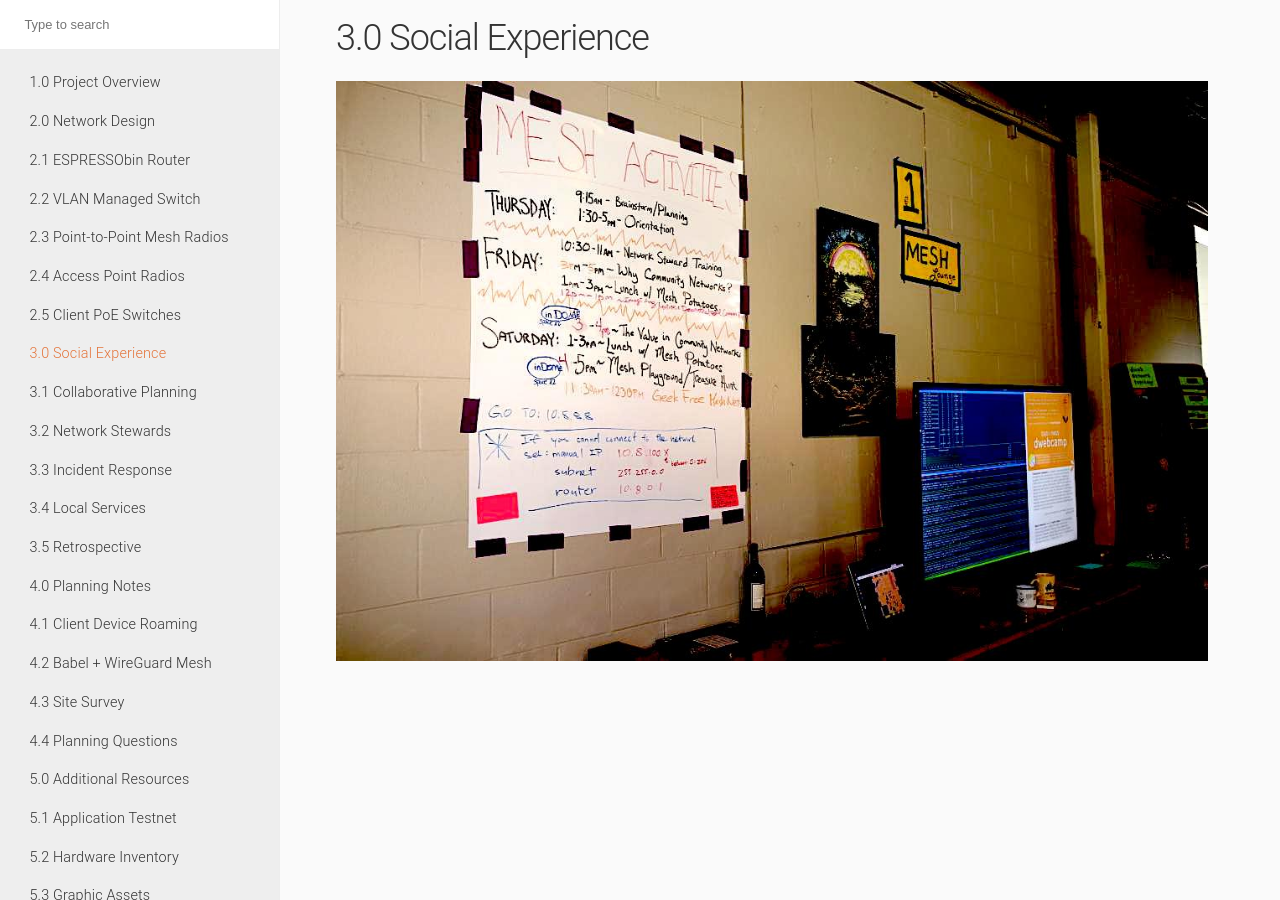
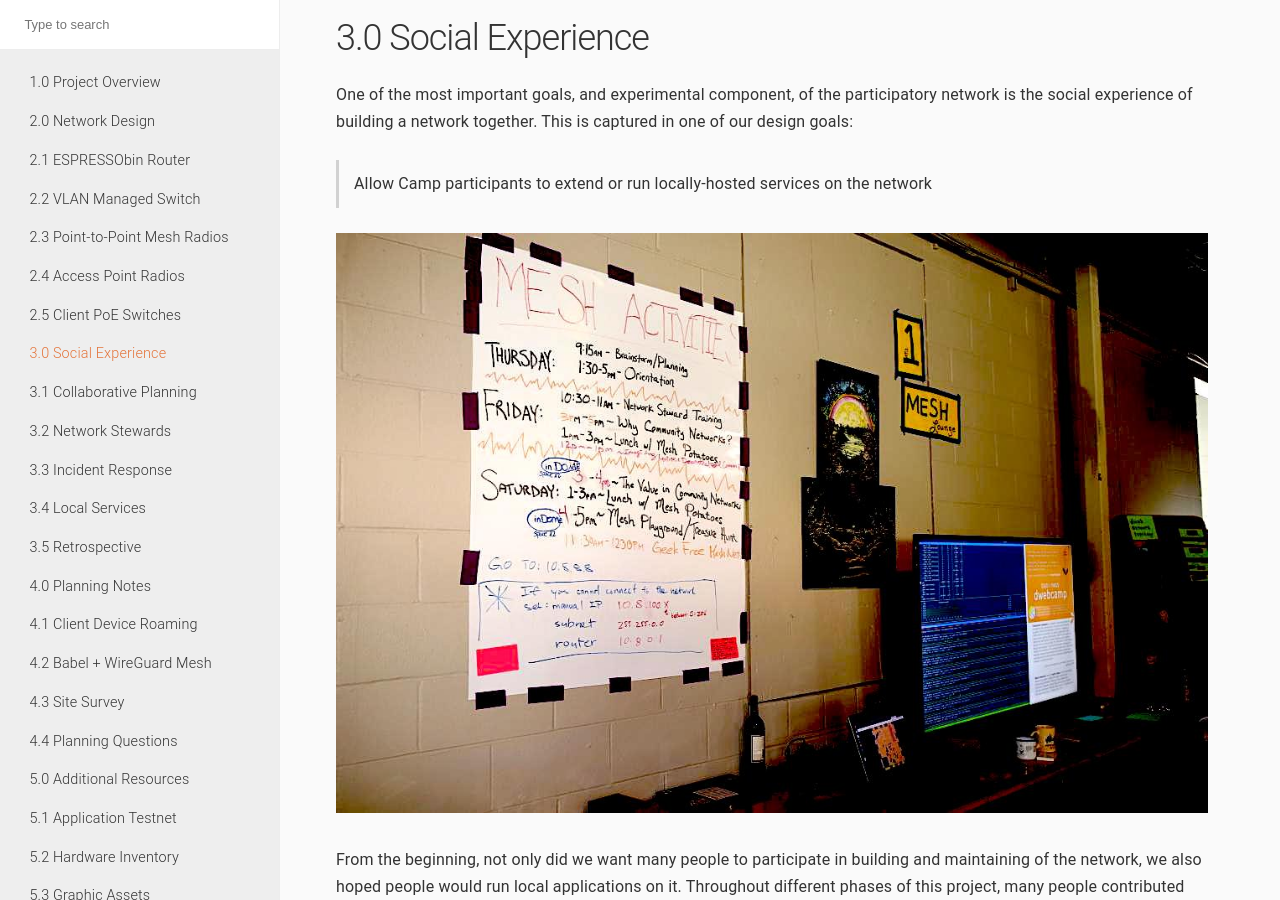
Before and after one commit to dweb-camp-2019/meshnet, a Jekyll site: the page built from docs/3.0-social-experience.md, in a window 1280 px wide. Built offline with Jekyll 4.4.1, drawn with Linux system fonts in a browser that asks for light colours; some of the changed text lies outside the part shown.

Commit message:
Add 3.0 and 3.1

```diff
--- a/docs/3.0-social-experience.md
+++ b/docs/3.0-social-experience.md
@@ -6,4 +6,12 @@ navigation: 30
 
 ## 3.0 Social Experience
 
+One of the most important goals, and experimental component, of the participatory network is the social experience of building a network together. This is captured in one of our design goals:
+
+>Allow Camp participants to extend or run locally-hosted services on the network
+
 ![mesh-activities](images/mesh-activities.jpg)
+
+From the beginning, not only did we want many people to participate in building and maintaining of the network, we also hoped people would run local applications on it. Throughout different phases of this project, many people contributed their skills, hardware, art, experience, and other forms of labour and support.
+
+Section 3 documents the experience during planning phases and throughout the event.
```
Also changed, not shown: docs/3.1-collaborative-planning.md (+42 -7 lines).
